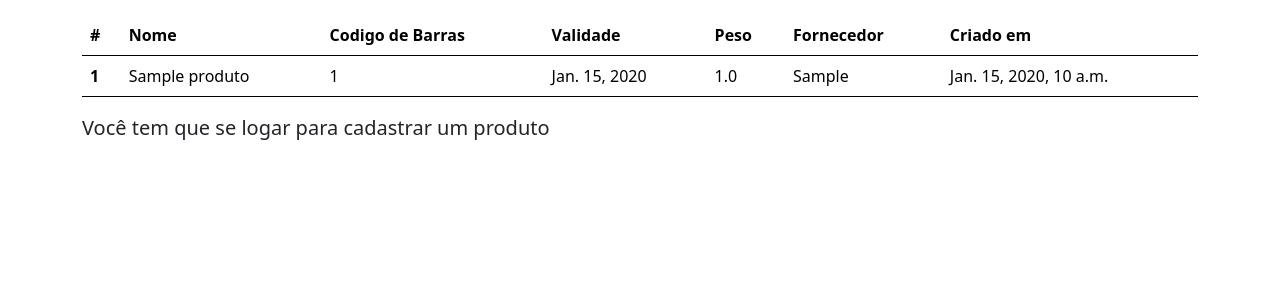
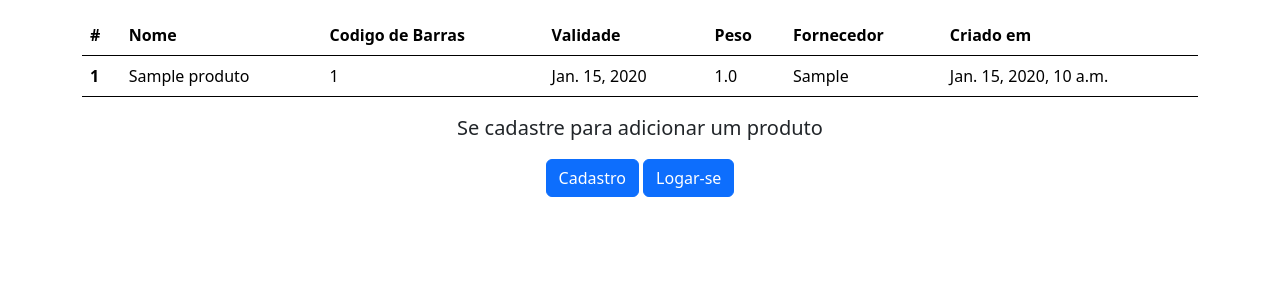
Before and after one commit to heitorPRdev/sistema-de-supermercado, a Django app: page / in a window 1280 px wide. Shown: the part 56-356 px from the top of the page. Run offline with Django 5.2, Linux system fonts and the light colour scheme; tables that the repository leaves empty hold one stand-in row (values such as "Sample post").

Commit message:
2.2.2-Finalização

```diff
--- a/supermercado/templates/home.html
+++ b/supermercado/templates/home.html
@@ -10,6 +10,7 @@
     {% endif %}
 {% endblock navaction %}
 {% block conteudo %}
+    {% if produtos %}
         <table class="table border-black" style="margin-top: 15px;">
             <thead>
             <tr>
@@ -40,8 +41,26 @@
 
             <a href="{% url 'addprod' %}" class="btn btn-success">Adicionar produto</a>
         {% else %}
-        <p style="font-size: 20px;">Você tem que se logar para cadastrar um produto</p>
+            <div style="margin-left: auto;margin-right: auto; text-align: center;">
+                <p style="font-size: 20px;">Se cadastre para adicionar um produto</p>
+                <a href="{% url 'cadastro' %}" class="btn btn-primary">Cadastro</a>
+                <a href="{% url 'login' %}" class="btn btn-primary">Logar-se</a>
+            </div>
         {% endif %}
+    {%else%}
+        <div style="margin-left: auto;margin-right: auto; text-align: center;">
 
+            {% if atenticado %}
+                <h1>Desculpe nada encontrado</h1>
+                <p style="font-size: 20px;">Desculpe,não tem nenhum produto ainda clique no botão verde para adicionar um produto</p>
+                <a href="{% url 'addprod' %}" class="btn btn-success">Adicionar produto</a>
+            {% else %}
+                <h1 >Desculpe nada encontrado</h1>
+                <p style="font-size: 20px;">Desculpe, se não tiver uma conta venha se cadastrar se tiver venha se logar</p>
+                <a href="{% url 'cadastro' %}" class="btn btn-primary">Cadastro</a>
+                <a href="{% url 'login' %}" class="btn btn-primary">Logar-se</a>
+            {% endif %}
+        </div>
+    {%endif %}
 
 {% endblock conteudo %}
```
Also changed, not shown: supermercado/templates/addprodutos.html (+10 -4 lines), supermercado/templates/cadastro.html (+5 -3 lines), supermercado/templates/login.html (+5 -3 lines), db.sqlite3. Lines whose indentation alone changed are shown as unchanged.
